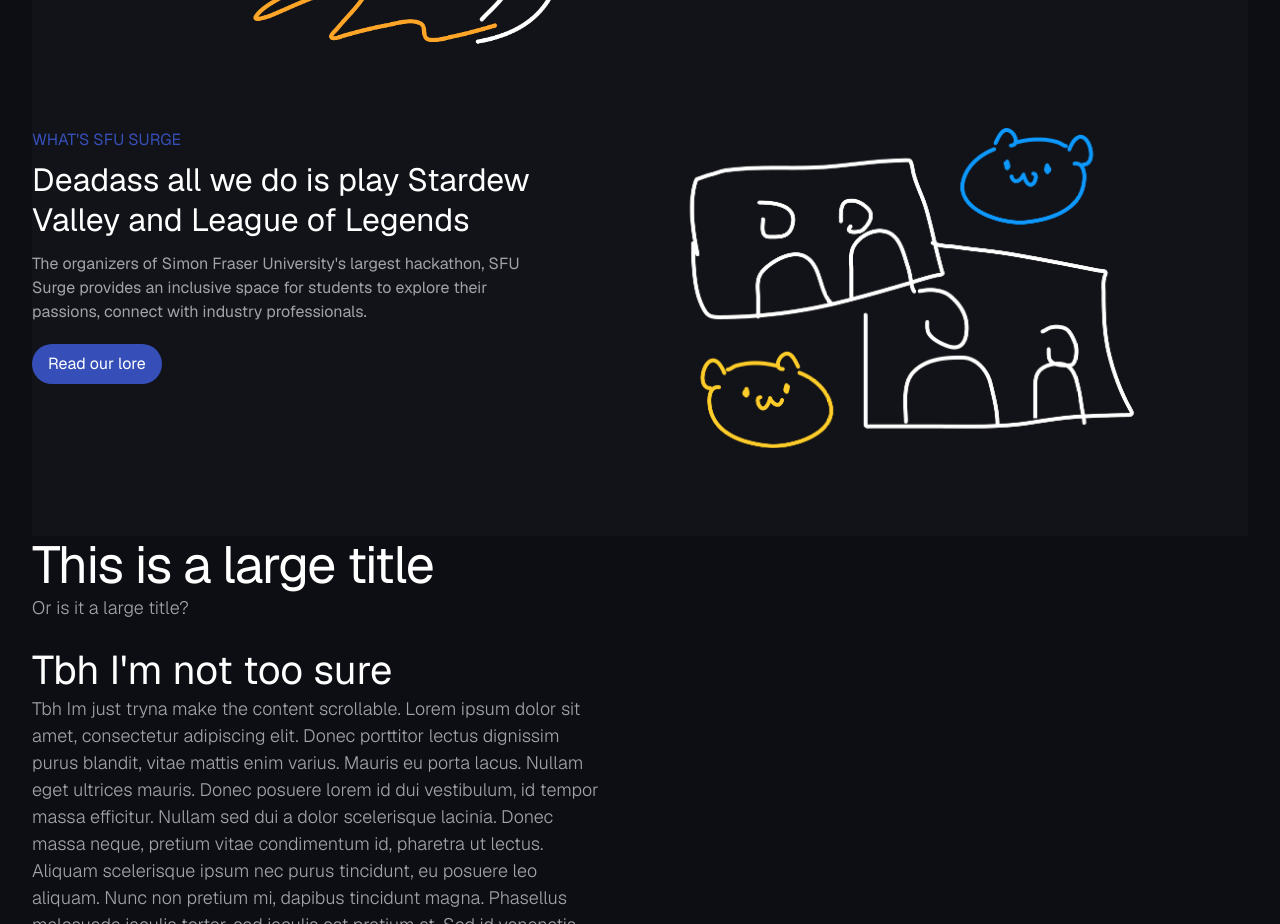
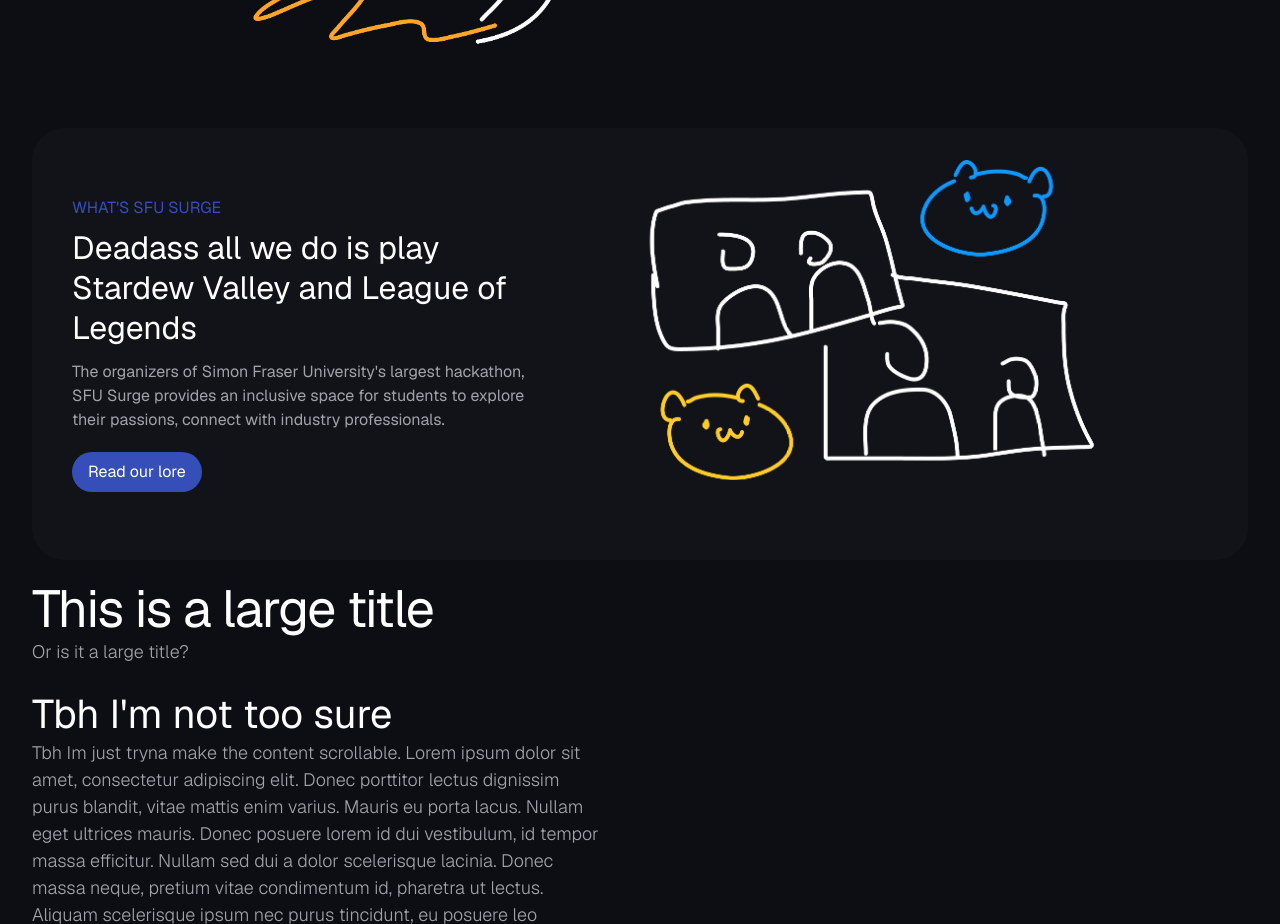
Before and after one commit to sfusurge/surge_website, a Next.js app: page / in a window 1280 px wide. Shown: the part 740-1664 px from the top of the page. Built offline with nearby package versions, Linux system fonts and the light colour scheme.

Commit message:
update styling landing page

```diff
--- a/src/app/pages/Landing.jsx
+++ b/src/app/pages/Landing.jsx
@@ -3,9 +3,11 @@
 import BodyImage from "../assets/landing-2.png";
 import Image from "next/image";
 
+// gray box
+// meet the team branch has blue color
 function Landing() {
   return (
-    <div className="bg-surface">
+    <div>
       <div className="flex flex-col items-center justify-center">
         <button className="bg-surface text-text-primary px-4 py-2 rounded-custom-radius hover:bg-brand-primary-hover">
           Apply to StormHacks x Enactus now! &rarr;
@@ -29,7 +31,7 @@
         </div>
       </div>
 
-      <div className="flex flex-col-reverse md:flex-row pb-10 md:mt-20 justify-between">
+      <div className="flex flex-col-reverse md:flex-row pb-5 mb-5 md:mt-20 justify-between px-5 md:px-10 md:py-8 rounded-custom-radius items-center" style={{ backgroundColor: "rgba(18, 19, 24, 1)" }}>
         <div className="">
           <h2 className="text-brand-primary">WHAT'S SFU SURGE</h2>
           <h1 className="text-text-primary mt-2 text-2xl max-w-lg">
--- a/tailwind.config.ts
+++ b/tailwind.config.ts
@@ -14,6 +14,7 @@
         "raised-hover": "rgb(var(--raised-hover) / <alpha-value>)",
         "text-primary": "rgb(var(--text-primary) / <alpha-value>)",
         "text-secondary": "rgb(var(--text-secondary) / <alpha-value>)",
+        "text-brand-primary": "rgb(var(--text-brand-primary) / <alpha-value>)",
         "brand-primary": "rgb(var(--brand-primary) / <alpha-value>)",
         "brand-primary-hover":
           "rgb(var(--brand-primary-hover) / <alpha-value>)",
```
